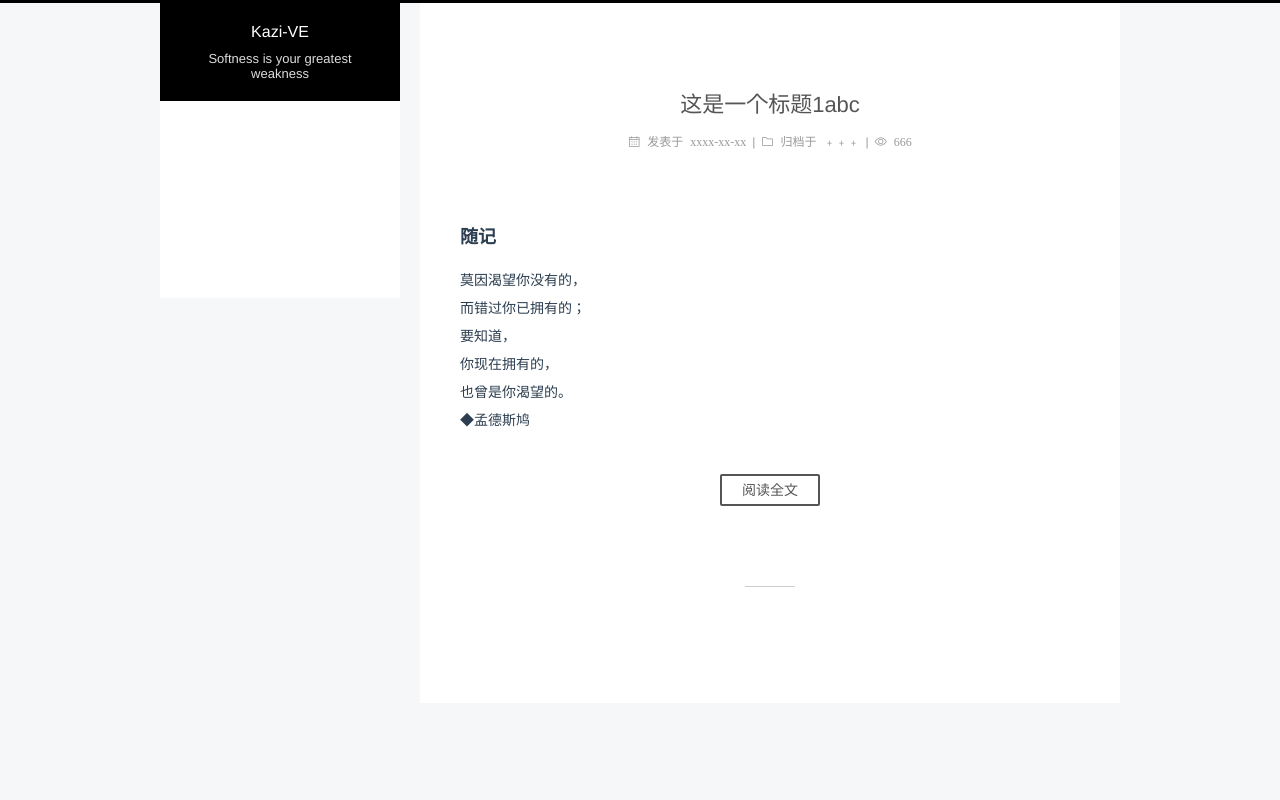
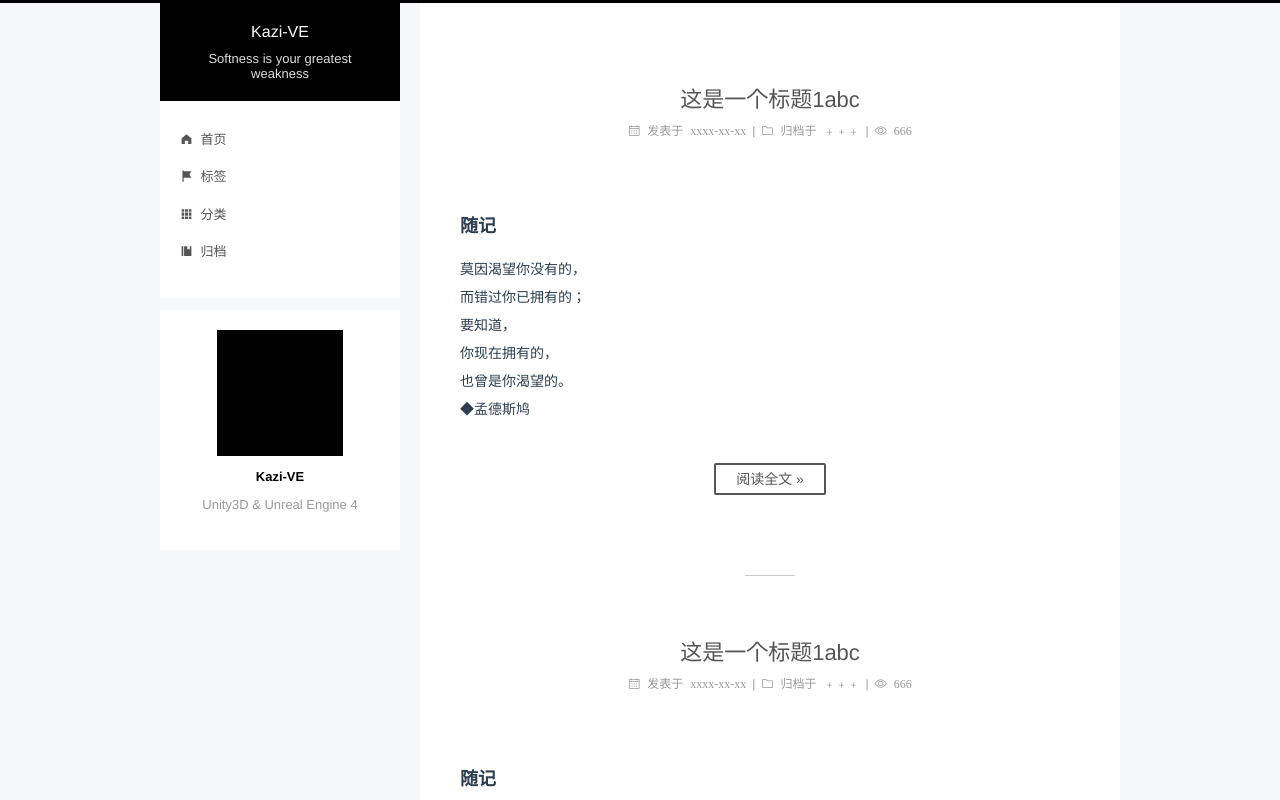
Before and after one commit to thgamejam/touhou-gamejam, a Vue app in the folder web/: page /blog in a window 1280 px wide. Shown: the top 800 px of the page. Built offline with nearby package versions, Linux system fonts and the light colour scheme.

Commit message:
更新链接动画和按钮动画，添加用户资料Affix

```diff
--- a/web/src/blog-venja-cc/Index.vue
+++ b/web/src/blog-venja-cc/Index.vue
@@ -2,8 +2,11 @@
   <headband />
   <div class="index-container">
     <Nav />
+    <Toggle />
     <div class="index-wrapper">
       <div class="index-posts">
+        <BlogCard />
+        <BlogCard />
         <BlogCard />
       </div>
     </div>
@@ -14,9 +17,10 @@
 import Nav from "@/blog-venja-cc/components/Nav.vue";
 import Headband from "@/blog-venja-cc/components/Headband.vue";
 import BlogCard from "@/blog-venja-cc/components/BlogCard.vue";
+import Toggle from "@/blog-venja-cc/components/Toggle.vue";
 export default {
   name: "Index",
-  components: {BlogCard, Headband, Nav},
+  components: {Toggle, BlogCard, Headband, Nav},
   // Override background color
   setup() {
     let parentBody = document.querySelector('body');
--- a/web/src/blog-venja-cc/components/BlogCard.vue
+++ b/web/src/blog-venja-cc/components/BlogCard.vue
@@ -2,7 +2,7 @@
 <div class="blog-card-container">
 
   <div class="blog-card-title">
-    <h1><a href="">这是一个标题1abc</a></h1>
+    <h1><a class="blog-card-link" href="" itemprop="url">这是一个标题1abc</a></h1>
   </div>
 
   <div class="blog-card-meta">
@@ -24,7 +24,7 @@
     <p>◆孟德斯鸠</p>
 
     <div class="blog-card-body-button">
-      <a href="" class="btn">阅读全文</a>
+      <a href="" class="blog-card-link-btn">阅读全文 »</a>
     </div>
   </div>
 
@@ -42,8 +42,11 @@ export default {
 <style scoped>
 h1 {
   margin: 0;
+  padding: 0;
   font-size: 22px;
   font-weight: 400;
+  line-height: 1.5;
+  display: block;
 }
 h3 {
   padding-top: 10px;
@@ -53,13 +56,15 @@ h3 {
 }
 a {
   text-decoration: none;
+  position: relative;
+  outline: none;
   color: #555;
-  outline: none;
 }
 p {
   margin: 0;
   font-size: 14px;
 }
+
 .blog-card-container {
   line-height: 2;
 }
@@ -71,6 +76,10 @@ p {
 }
 .blog-card-meta-divider {
   margin: 0 0.5em;
+}
+
+.blog-card-title {
+
 }
 .blog-card-body {
   text-align: justify;
@@ -88,7 +97,35 @@ p {
   background: #ccc;
   text-align: center;
 }
-.btn {
+
+.blog-card-link::before {
+  content: "";
+  position: absolute;
+  width: 100%;
+  height: 2px;
+  left: 0;
+  bottom: 0;
+  background-color: #000;
+  visibility: hidden;
+  -webkit-transform: scaleX(0);
+  -moz-transform: scaleX(0);
+  -ms-transform: scaleX(0);
+  -o-transform: scaleX(0);
+  transform: scaleX(0);
+  transition-duration: 0.2s;
+  transition-timing-function: ease-in-out;
+  transition-delay: 0s;
+}
+.blog-card-link:hover::before {
+  visibility: visible;
+  -webkit-transform: scaleX(1);
+  -moz-transform: scaleX(1);
+  -ms-transform: scaleX(1);
+  -o-transform: scaleX(1);
+  transform: scaleX(1);
+}
+
+.blog-card-link-btn {
   display: inline-block;
   padding: 0 20px;
   font-size: 14px;
@@ -98,14 +135,14 @@ p {
   text-decoration: none;
   border-radius: 2px;
   line-height: 2;
+}
+.blog-card-link-btn:hover {
+  border-color: #222;
+  color: #fff;
+  background: #222;
   transition-property: background-color, color, border-color;
   transition-duration: 0.2s;
   transition-timing-function: ease-in-out;
   transition-delay: 0s;
 }
-.btn:hover {
-  border-color: #222;
-  color: #fff;
-  background: #222;
-}
 </style>
--- a/web/src/blog-venja-cc/components/Nav.vue
+++ b/web/src/blog-venja-cc/components/Nav.vue
@@ -4,6 +4,30 @@
     <div class="nav-meta">
       <span class="nav-meta-title">Kazi-VE</span>
       <p class="nav-meta-description">Softness is your greatest weakness</p>
+    </div>
+    <div class="nav-menu">
+      <ul class="nav-menu-list">
+        <li class="nav-menu-list-item">
+          <a href="" ref="section">
+            <i class="el-icon-s-home"> 首页 </i>
+          </a>
+        </li>
+        <li class="nav-menu-list-item">
+          <a href="" ref="section">
+            <i class="el-icon-s-flag"> 标签 </i>
+          </a>
+        </li>
+        <li class="nav-menu-list-item">
+          <a href="" ref="section">
+            <i class="el-icon-s-grid"> 分类 </i>
+          </a>
+        </li>
+        <li class="nav-menu-list-item">
+          <a href="" ref="section">
+            <i class="el-icon-s-management"> 归档 </i>
+          </a>
+        </li>
+      </ul>
     </div>
   </div>
 </div>
@@ -42,4 +66,35 @@ export default {
   margin: 10px 10px 0;
   font-size: 13px;
 }
+.nav-menu {
+  margin-top: 20px;
+  padding-left: 0;
+  text-align: center;
+}
+.nav-menu-list {
+  display: block;
+  padding-inline-start: 0;
+}
+.nav-menu-list-item {
+  list-style: none;
+  text-align: left;
+  margin: 0;
+  line-height: 2.1;
+}
+a {
+  outline: none;
+  text-decoration: none;
+  color: #555;
+  display: block;
+  font-size: 13px;
+  position: relative;
+  box-sizing: border-box;
+  padding: 5px 20px;
+  text-align: left;
+  line-height: inherit;
+  transition-property: background-color;
+  transition-duration: 0.2s;
+  transition-timing-function: ease-in-out;
+  transition-delay: 0s;
+}
 </style>
--- /dev/null
+++ b/web/src/blog-venja-cc/components/Toggle.vue
@@ -0,0 +1,74 @@
+<template>
+<div class="sidebar-container" :class="affixTop ? 'sidebar-affix-top' : 'sidebar-affix'">
+  <div class="sidebar-inner">
+    <div class="sidebar-profile">
+      <!--<img class="sidebar-profile-avatar" alt="" />-->
+      <div class="sidebar-profile-avatar"/>
+      <p class="sidebar-profile-username black bold">Kazi-VE</p>
+      <p class="sidebar-profile-description">Unity3D & Unreal Engine 4</p>
+    </div>
+  </div>
+</div>
+</template>
+
+<script lang="ts">
+import {ref} from "vue";
+
+export default {
+  name: "Toggle",
+  setup() {
+    let affixTop = ref(false);
+
+    window.addEventListener('scroll', onScroll)
+
+    function onScroll(){
+      if (window.scrollY >= 300) {
+        affixTop = ref(true);
+      } else {
+        affixTop = ref(false);
+      }
+      console.log(affixTop.value)
+    }
+
+    return { affixTop }
+  },
+}
+</script>
+
+<style scoped>
+.black {
+  color: black;
+}
+.bold {
+  font-weight: bold;
+}
+p {
+  font-size: 13px;
+}
+.sidebar-affix {
+  position: absolute;
+  margin-top: 307px;
+}
+.sidebar-affix-top {
+  position: fixed;
+  margin-top: 12px;
+}
+.sidebar-container {
+  width: 240px;
+  height: 240px;
+  background-color: white;
+  float: left;
+}
+.sidebar-inner {
+  position: relative;
+  padding: 20px 10px;
+  color: #999;
+  text-align: center;
+}
+.sidebar-profile-avatar {
+  height: 126px;
+  width: 126px;
+  background-color: black;
+  margin: 0 auto;
+}
+</style>
```
